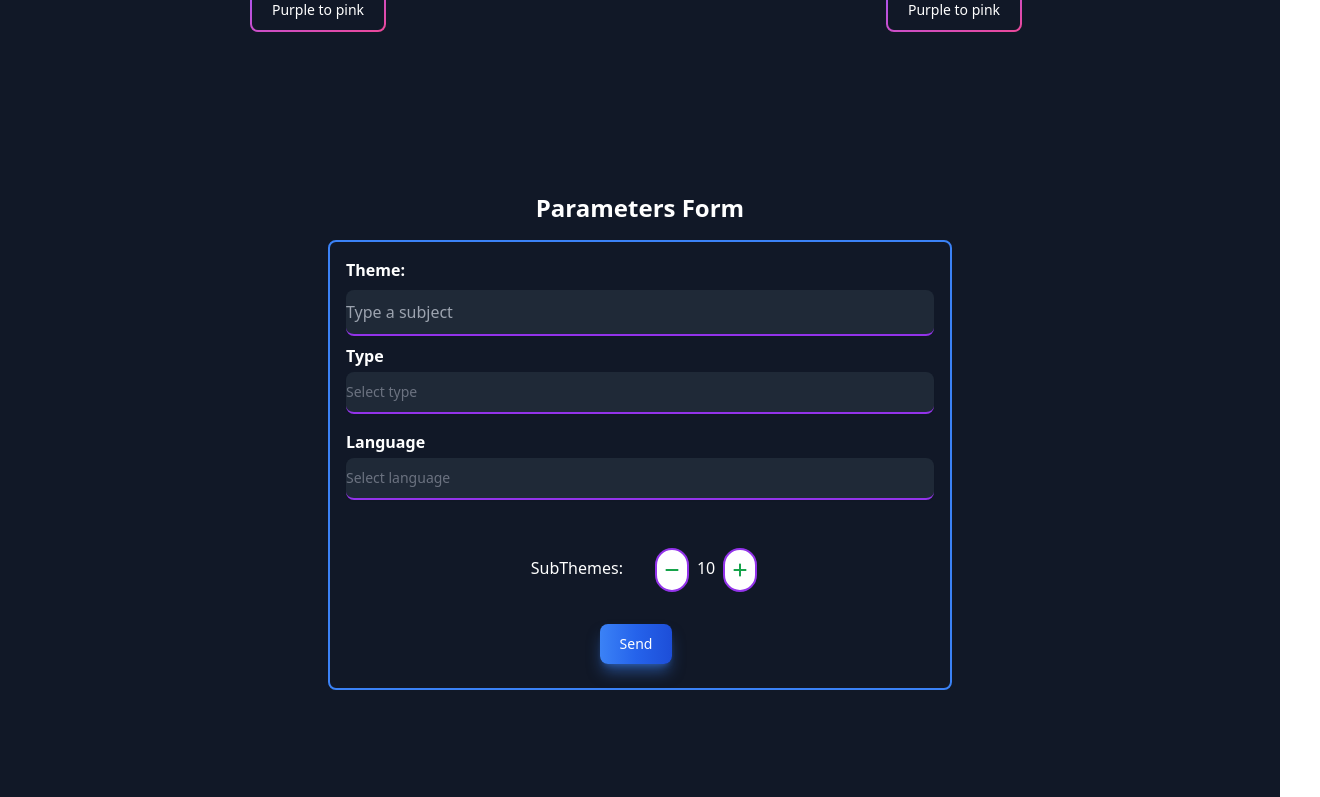
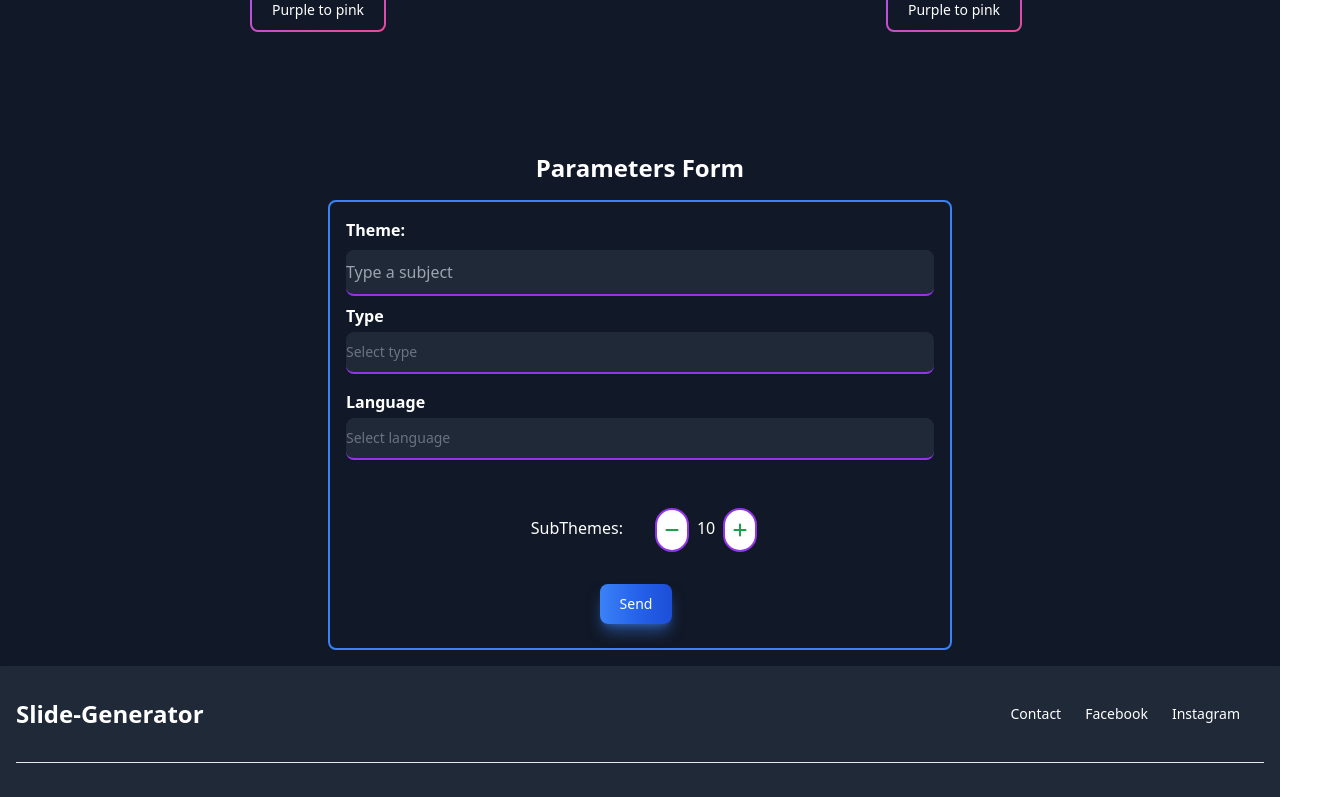
Before and after one commit to Francisco-Amador/Slide-Generator-App, a Next.js app in the folder slide-generator/: page / in a window 1280 px wide. Shown: the part 740-1537 px from the top of the page, 1320 px wide, since content can reach past the window. Built offline with nearby package versions, Linux system fonts and the light colour scheme.

Commit message:
[UPDATE tailwind]

```diff
--- a/slide-generator/src/Layout/Layout.tsx
+++ b/slide-generator/src/Layout/Layout.tsx
@@ -1,4 +1,4 @@
-import Footer from "@/root/components/footer/Footer";
+import Footer from "@/root/components/Footer/Footer";
 import NavBar from "@/root/components/NavBar/NavBar";
 import ProductSection from "@/root/components/Product-Section/ProductSection";
 import { ReactNode } from "react";
@@ -11,7 +11,7 @@ const Layout = ({ children }: LayoutProps) => {
         <>
             <NavBar/>
             <ProductSection/>
-            <main className="bg-gray-900 flex justify-center items-center ">{children}</main>
+            <main className="bg-gray-900 flex justify-center items-center  ">{children}</main>
             <Footer></Footer>
         </>
     );
--- a/slide-generator/src/context/slide.context.tsx
+++ b/slide-generator/src/context/slide.context.tsx
@@ -54,7 +54,7 @@ const getGPT = async (prompt1: string): Promise<string> => {
             top_p: 1,
             frequency_penalty: 0,
             presence_penalty: 0,
-            max_tokens: 5,
+            max_tokens: 15,
             n: 1,
         };
 
--- a/slide-generator/src/root/components/NavBar/NavBar.tsx
+++ b/slide-generator/src/root/components/NavBar/NavBar.tsx
@@ -10,7 +10,7 @@ export default function NavBar() {
                     </div>
                     <div className="hidden w-full md:block md:w-auto">
                         <ul className="font-medium flex flex-col p-4 md:p-0 mt-4 border   md:flex-row md:space-x-8 md:mt-0 md:border-0  dark:bg-gray-800 md:dark:bg-gray-900 dark:border-gray-700">
-                            <li className="">
+                            <li >
                                 <Link
                                     href={"#parametersForm"}
                                     className="text-white bg-gradient-to-r from-blue-500 via-blue-600 to-blue-700 hover:bg-gradient-to-br focus:ring-4 focus:outline-none focus:ring-blue-300 dark:focus:ring-blue-800 shadow-lg shadow-blue-500/50 dark:shadow-lg dark:shadow-blue-800/80 font-medium rounded-lg text-sm px-5 py-2.5 text-center mr-2 mb-2 "
--- a/slide-generator/src/root/components/Product-Section/ProductSection.tsx
+++ b/slide-generator/src/root/components/Product-Section/ProductSection.tsx
@@ -8,7 +8,7 @@ export default function ProductSection() {
             <p className="lg:pl-6 lg:w-2/3 mx-auto leading-relaxed text-base">
                 Our innovative platform gives you the perfect tool to create impactful and professional presentations in minutes. With our system, you ll be able to generate copy-ready text in PowerPoint and apply custom styles to create visually appealing slides.Forget about tedious and boring work hours, and bring your presentations to life with our intuitive and easy-to-use platform. Now, you ll be able to grab your audience s attention and convey your ideas effectively. Join us and discover how to stand out in your presentations easily and successfully!
             </p>
-            <div className="container px-5 py-24 mx-auto">
+            <div className=" px-5 py-24 mx-auto">
                 <div className="flex flex-wrap -mx-4 -mb-10 text-center">
                     <div className="sm:w-1/2 mb-10 px-4">
                         <div className="rounded-lg h-64 overflow-hidden">
--- a/slide-generator/src/root/components/gpt-generator/GPT-Generator.tsx
+++ b/slide-generator/src/root/components/gpt-generator/GPT-Generator.tsx
@@ -10,7 +10,7 @@ export default function Generator() {
 
     return (
         <Layout>
-            <div>
+            <div className="w-full">
                 <ParametersForm />
                 {slideContextResponse.length > 2 ? (<IntermediateForm />) : ""}
             </div>
--- a/slide-generator/src/root/components/gpt-generator/ParametersForm.tsx
+++ b/slide-generator/src/root/components/gpt-generator/ParametersForm.tsx
@@ -25,7 +25,7 @@ export default function ParametersForm() {
     }
     return (
         <Formik id="parametersForm" initialValues={initialValues} validationSchema={paramsMessage} onSubmit={onSubmit}>
-            <div className="flex flex-col justify-center items-center w-screen p-4 h-auto mb-60 m-10">
+            <div className="flex flex-col justify-center items-center w-full p-4 h-auto ">
                 <h2 className="text-white text-2xl font-bold mb-4 text-center">Parameters Form</h2>
                 <Form className="border-2 p-4 rounded-lg border-blue-500 flex flex-col justify-center  w-2/4">
                     <div className="flex flex-col justify-center items-center">
--- a/slide-generator/src/root/components/gpt-generator/intermediate-form/CheckBoxScheme.tsx
+++ b/slide-generator/src/root/components/gpt-generator/intermediate-form/CheckBoxScheme.tsx
@@ -7,7 +7,7 @@ interface schemaProp {
             <input
                 type="checkbox"
                 value=""
-                onChange={() => handleSchemaChange(schema)} // Cambio aquí
+                onChange={() => handleSchemaChange(schema)}
                 className="w-5 h-5 text-blue-600 bg-gray-100 border-gray-300 rounded focus:ring-blue-500 dark:focus:ring-blue-600 dark:ring-offset-gray-800 focus:ring-2 dark:bg-gray-700 dark:border-gray-600"
             />
             <label className="ml-3 text-base font-medium text-gray-900 dark:text-gray-300">
--- a/slide-generator/src/root/components/gpt-generator/intermediate-form/IntermediateForm.tsx
+++ b/slide-generator/src/root/components/gpt-generator/intermediate-form/IntermediateForm.tsx
@@ -13,23 +13,24 @@ export function IntermediateForm() {
     const handleSchemaChange = (schema: number) => {
         if (selectedSchemas.includes(schema)) {
             setSelectedSchemas(selectedSchemas.filter((item) => item !== schema));
+
         } else {
             setSelectedSchemas([...selectedSchemas, schema]);
+
         }
-        console.log(selectedSchemas)
+
     };
     const getRandomNumber = () => {
-        return Math.floor(Math.random() * selectedSchemas.length) + 1;
+        return Math.floor(Math.random() * selectedSchemas.length);
     };
     const handleClick = () => {
+
+
         const n = getRandomNumber()
-        console.log(n)
+        console.log(n, "aleatorio")
         const shemassel = selectedSchemas[n]
-        console.log(shemassel)
-        /*        selectedSubThemes.forEach((subTheme) => {
-                   const randomNumber = getRandomNumber();
-                   getPrompt(subTheme, randomNumber);
-               });  */
+        console.log("type", shemassel)
+
     };
     return (
         <div >
@@ -40,8 +41,8 @@ export function IntermediateForm() {
                 ))}
             </div>
             <CardThemeList selectedSubThemes={selectedSubThemes} setSelectedSubThemes={setSelectedSubThemes} />
-            <div>
-                <button onClick={handleClick}>Generate</button>
+            <div className="flex justify-center">
+                <button className="text-white bg-gradient-to-r from-blue-500 via-blue-600 to-blue-700 hover:bg-gradient-to-br focus:ring-4 focus:outline-none focus:ring-blue-300 dark:focus:ring-blue-800 shadow-lg shadow-blue-500/50 dark:shadow-lg dark:shadow-blue-800/80 font-medium rounded-lg text-sm px-5 py-2.5 text-center mr-2 mb-2" onClick={handleClick}>Generate</button>
             </div>
         </div>
     );
--- a/slide-generator/src/styles/globals.css
+++ b/slide-generator/src/styles/globals.css
@@ -1,3 +1,24 @@
 @tailwind base;
 @tailwind components;
 @tailwind utilities;
+
+::-webkit-scrollbar {
+    width: 10px;
+    height: 10px;
+    background: transparent;
+  }
+
+  ::-webkit-scrollbar-thumb {
+    background-color: black;
+  }
+
+  /*for Edge*/
+  ::-moz-scrollbar {
+    width: 8px;
+    height: 8px;
+  }
+
+  ::-moz-scrollbar-thumb {
+    background-color: gray;
+    border-radius: 20px;
+  }
```
